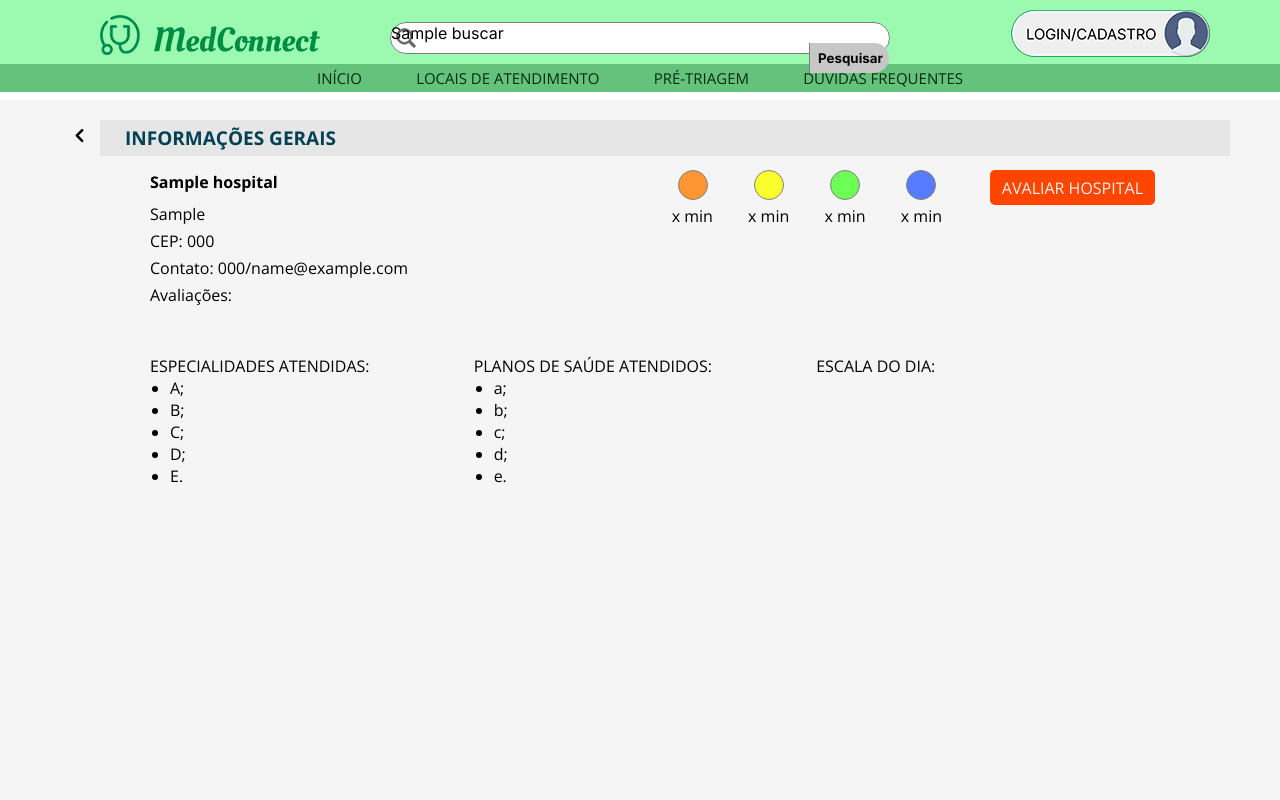
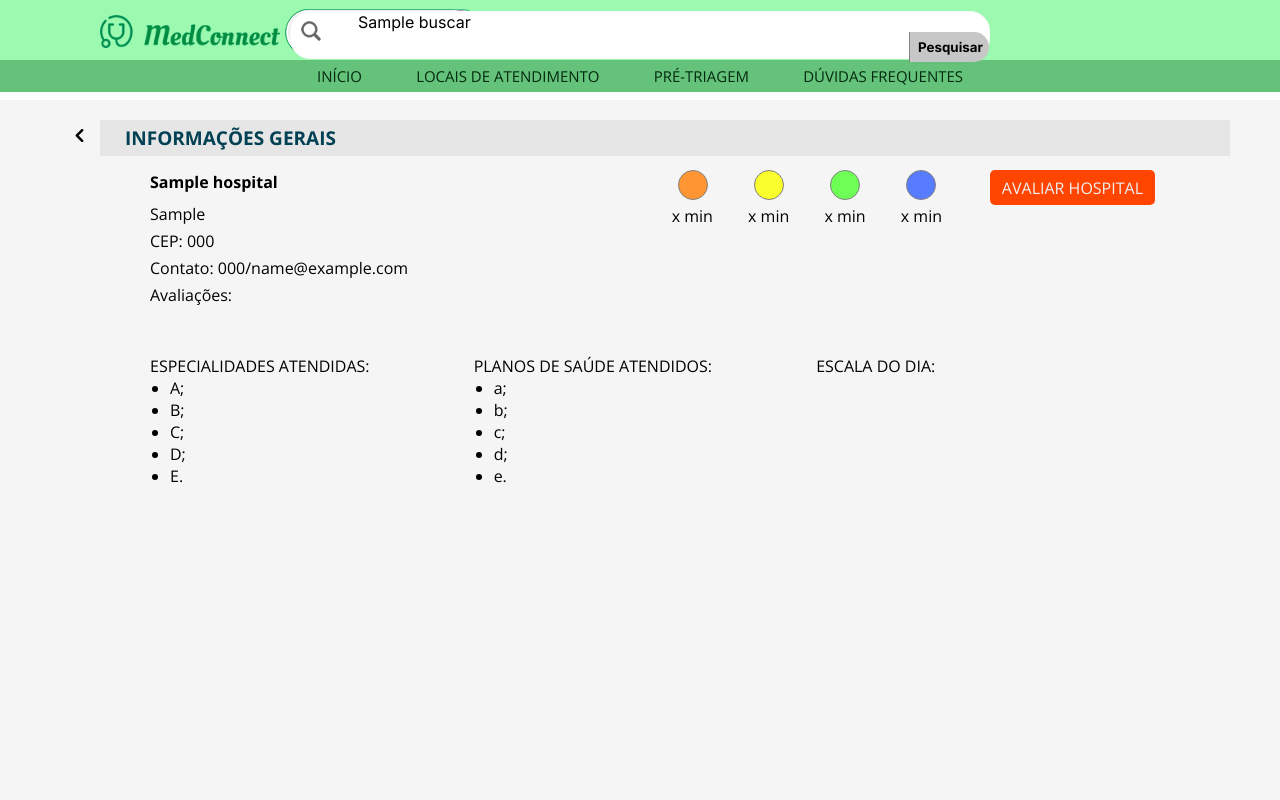
Before and after one commit to Wooo589/unb-ds-verde-pantano, a Django app: template templates/inicial/maisinformacoes.html in a window 1280 px wide. Run offline with Django 4.2, Linux system fonts and the light colour scheme; tables that the repository leaves empty hold one stand-in row (values such as "Sample post"); the template is opened without the code that fills it: values that come from a table or form of the project are taken from there, most other values are stand-ins (such as "Sample title", 1, 10 or a date in 2020).

Commit message:
Add files via upload

```diff
--- a/inicial/static/maisinformacoes.css
+++ b/inicial/static/maisinformacoes.css
@@ -32,15 +32,11 @@
     --fonte-padrao: 'Inter', sans-serif;
     --fonte-destaque: 'Open sans', sans-serif;
 }
-body{
-    font-family: var(--fonte-padrao);
-    margin: 0;
-}
 header{
     position: fixed;
     background-color: var(--back-header1);
     margin: auto;
-    height: auto;
+    height: 10vh;
     width: 100%;
     text-wrap: nowrap;
     z-index: 1;
@@ -48,45 +44,61 @@ header{
 #logotipo {
     display: inline-block;
     padding-top: 15px;
-    padding-bottom: 5px;
+    padding-bottom: 8px;
     padding-left: 100px;
-
+    width: 280px;
 }
-#log-cad {
+/*#log-cad {
     position: absolute;
     top: 10px;
     right: 70px;
+}*/
+.login_box{
+    display: inline-block;
+    position: fixed;
+    width: 100px;
+    height: 6vh;
+    border: 0px;
+    border-radius: 20px;
+    font-size: 10px;
+    margin-left: 50px;
+    right: -200px;
 }
 #spanPesquisar {
     display: inline-block;
-    position: absolute;
+    position: fixed;
     background-color: white;
-    border: solid 1px gray;
+    border: 1px solid #F9F9F9;
     border-radius: 20px;
-    top: 22px;
+    top: 11px;
     left: 50%;
     transform: translate(-50%);
-    width: 500px;
-    height: 32px;
+    width: 700px;
+    height: /*32px*/6vh;
     margin: auto;
+    text-indent: 30px;
 }
 #spanPesquisar img{
-    position: absolute;
-    margin-top: 5px;
-    margin-left: 5px;
+    display: inline-block;
+    position: relative;
+    margin-top: 9px;
+    margin-left: 10px;
     margin-right: 7px;
+    margin-bottom: 0px;
     opacity: 0.6;
 }
 #txtPesquisar {
+    position: fixed;
     float: left;
     background-color: transparent;
-    padding-left: 35px;
-    bottom: 0px;
-    font-size: 16px;
+    padding-left: 40px;
+    font-size: 10px;
     border: none;
-    border-radius: 20px 0 0 20px;
-    height: 30px;
-    width: 420px;
+    border-radius: 20px;
+    height: /*30px*/6vh;
+    width: 700px;
+    left: 50%;
+    transform: translate(-50%);
 }
 #btnPesquisar {
     display: flex;
@@ -129,7 +141,7 @@ nav{
 nav > a {
     display: inline-block;
     color: var(--letter-nav);
-    padding: 4px 25px;
+    padding: 6px 25px;
     text-decoration: none;
     font-size: 15px;
 }
@@ -142,6 +154,10 @@ nav > a:hover {
     position: relative;
     font-size: 14px;
     top: -2px;
+}
+body{
+    font-family: var(--fonte-padrao);
+    margin: 0;
 }
 /*
 section#seletores {
```
